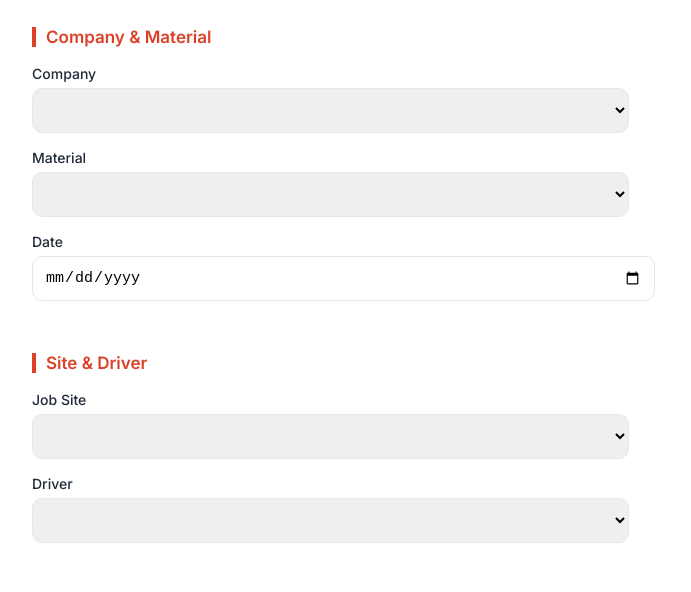
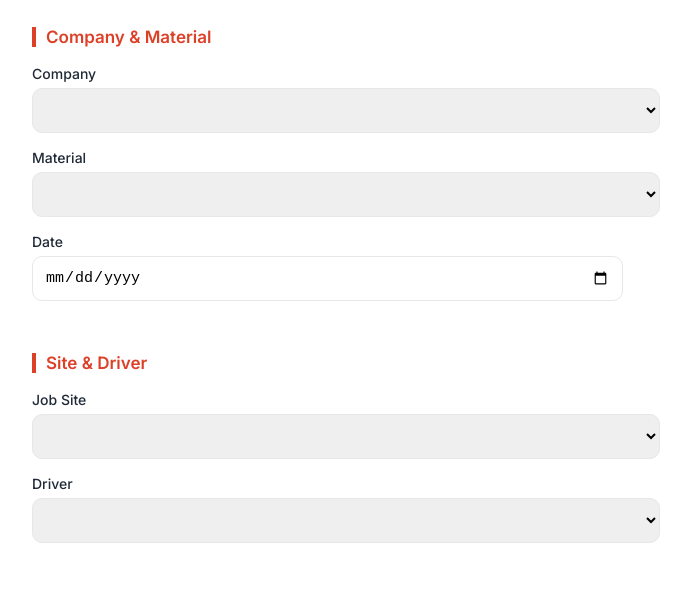
Before and after one commit to Levinders/LBDDriver, a plain HTML site: page Index.html in a window 1280 px wide. Shown: the part 163-755 px from the top of the page, without its empty margins (294-985 px from the left). Drawn offline with Linux system fonts and the light colour scheme; no server answers.

Commit message:
Update Index.html

```diff
--- a/Index.html
+++ b/Index.html
@@ -15,7 +15,8 @@
     .section{margin-bottom:36px;}
     .section-title{color:#DC4128;font-weight:600;border-left:4px solid #DC4128;padding-left:10px;margin-bottom:18px;font-size:17px;}
     label{display:block;font-weight:500;margin-bottom:6px;font-size:14px;}
-    input,select{width:95%;padding:12px;border:1px solid #e5e7eb;border-radius:10px;margin-bottom:16px;font-size:15px;}
+    input,select{width:100%;padding:12px;border:1px solid #e5e7eb;border-radius:10px;margin-bottom:16px;font-size:15px;}
+    #dateISO {width: 90%;min-width: 180px;}
     input:focus,select:focus{border-color:#DC4128;outline:none;box-shadow:0 0 0 3px rgba(220,65,40,0.15);}
     .sig-pad{border:2px dashed #e5e7eb;border-radius:12px;padding:20px;text-align:center;}
     #typedSignature{font-family:'Great Vibes',cursive;font-size:42px;color:#000;position:relative;display:inline-block;}
```
